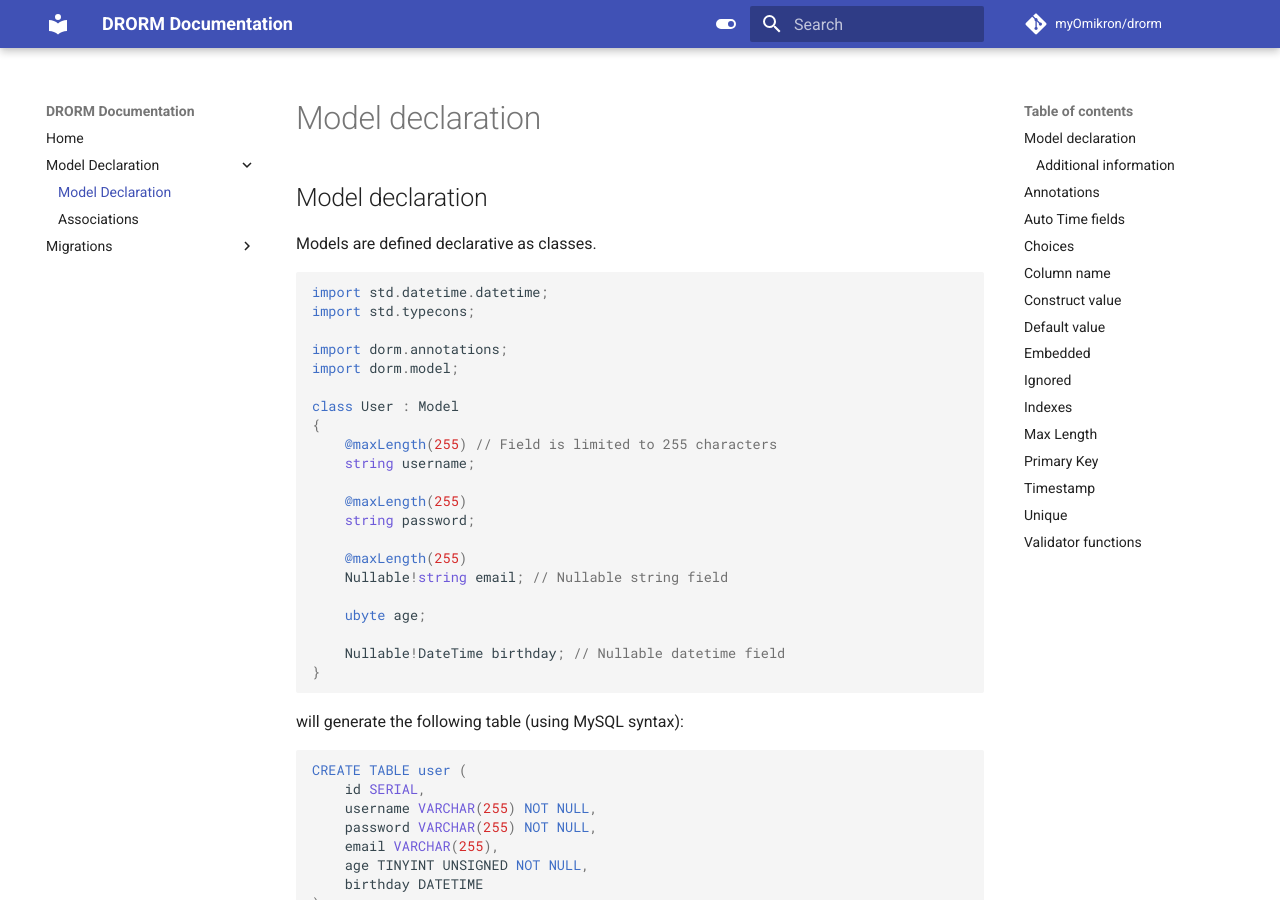
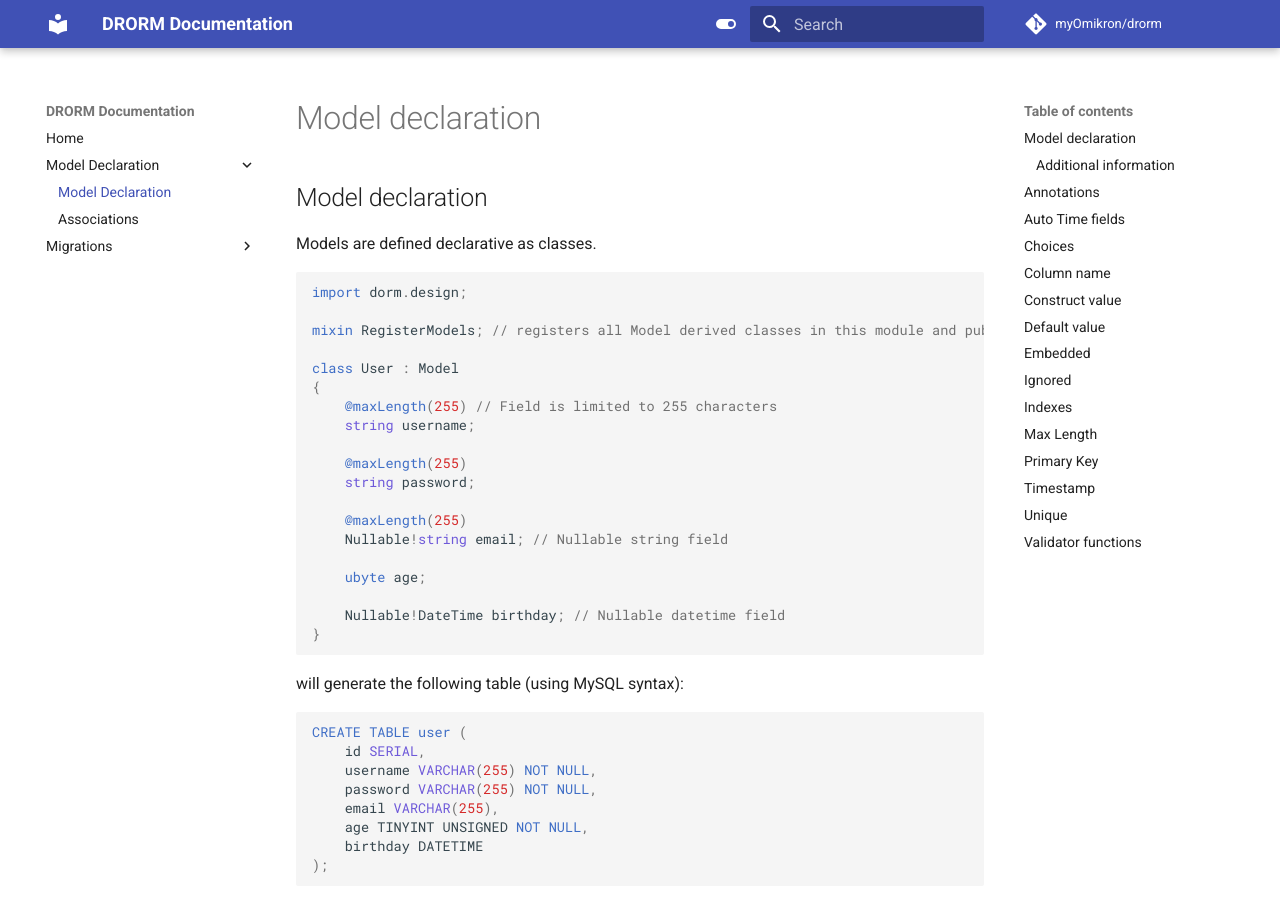
Before and after one commit to rorm-orm/rorm, an MkDocs documentation site: the page built from docs/docs/declaration/model_declaration.md, in a window 1280 px wide and 900 px high. Built offline with MkDocs 1.6.1 and Material for MkDocs 9.7.7, drawn with Linux system fonts in a browser that asks for light colours; comment, search, counter and statistics services are not loaded.

````diff
--- a/docs/docs/declaration/model_declaration.md
+++ b/docs/docs/declaration/model_declaration.md
@@ -5,11 +5,9 @@
 Models are defined declarative as classes.
 
 ```d
-import std.datetime.datetime;
-import std.typecons;
+import dorm.design;
 
-import dorm.annotations;
-import dorm.model;
+mixin RegisterModels; // registers all Model derived classes in this module and publicly imported modules
 
 class User : Model
 {
````
Also changed, not shown: 11 other files.
